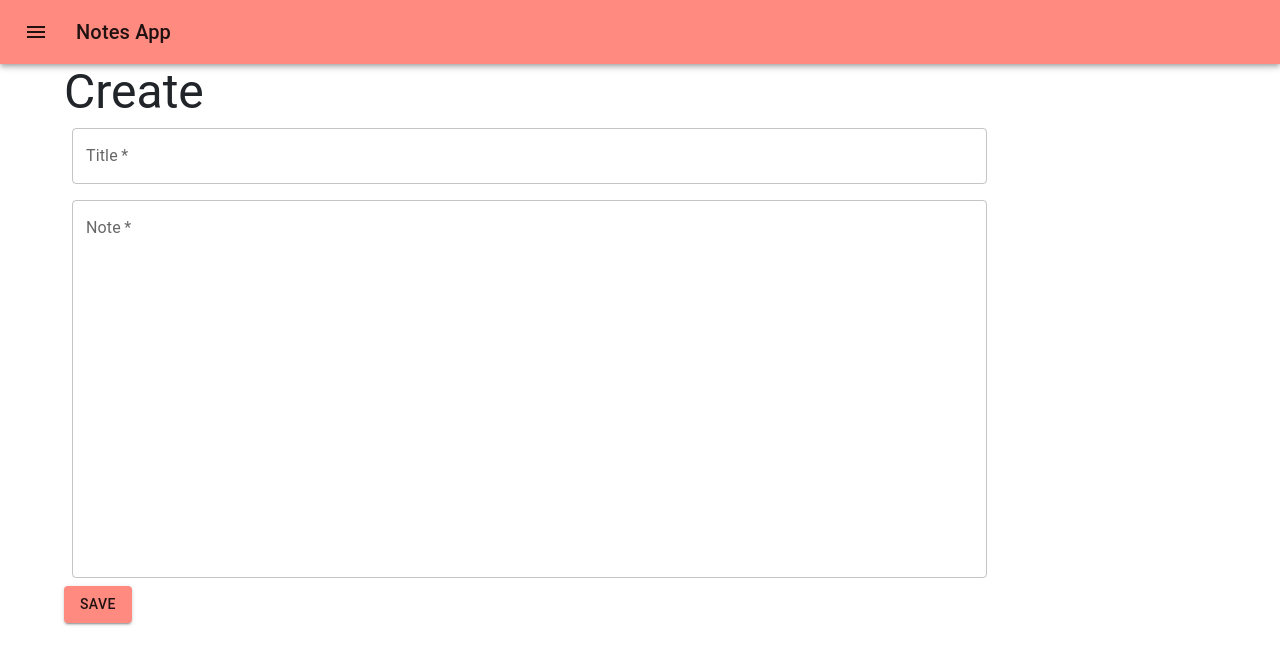
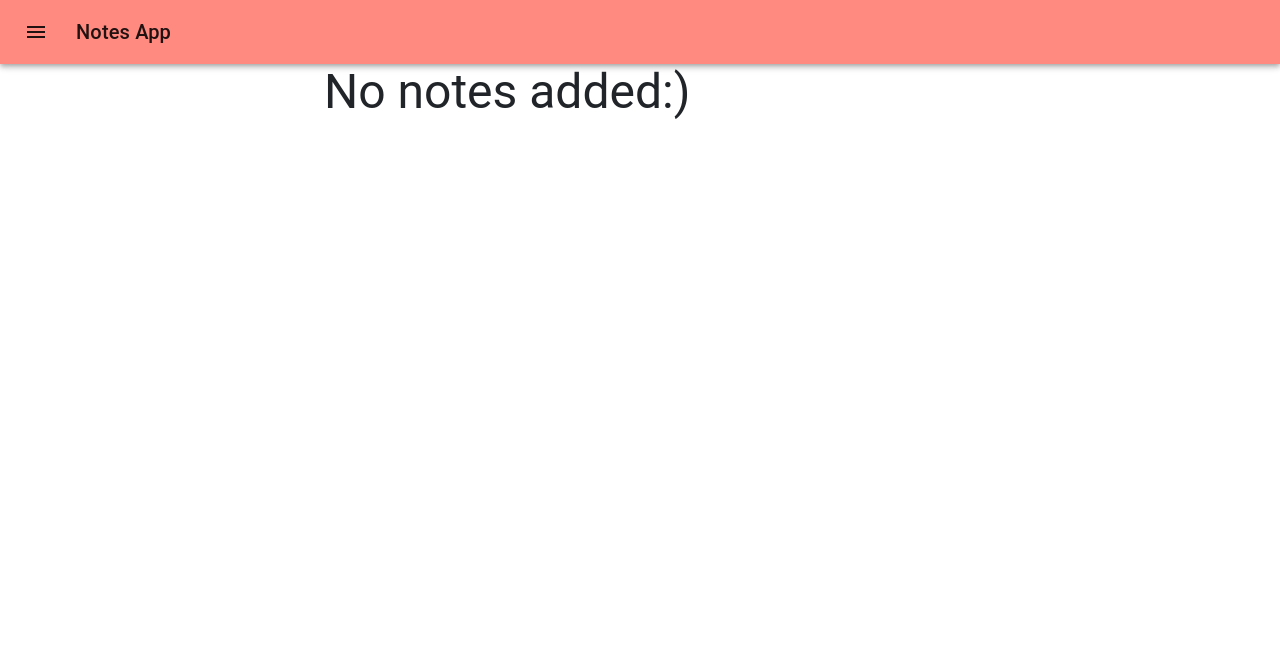
Before and after one commit to lapc18/reactjs-notes-app, a React (Create React App) app: page / in a window 1280 px wide. Shown: the top 664 px of the page. Built offline with nearby package versions, Linux system fonts and the light colour scheme.

Commit message:
feat: add note list component

```diff
--- a/src/components/Note/CreateNote.js
+++ b/src/components/Note/CreateNote.js
@@ -3,12 +3,12 @@ import React, { useState } from "react";
 
 export function CreateNote() {
   const [title, setTitle] = useState("");
-  const [note, setNote] = useState("");
+  const [content, setContent] = useState("");
 
   const onSave = () => {
     console.log("value: ", title);
     setTitle("");
-    setNote("");
+    setContent("");
   };
 
   return (
@@ -40,8 +40,8 @@ export function CreateNote() {
             label="Note"
             variant="outlined"
             minRows={15}
-            value={note}
-            onChange={(e) => setNote(e.target.value)}
+            value={content}
+            onChange={(e) => setContent(e.target.value)}
           />
         </div>
 
--- /dev/null
+++ b/src/components/Note/NoteList.js
@@ -0,0 +1,34 @@
+import { Card, CardContent, CardHeader, Grid, Typography } from "@mui/material";
+import React from "react";
+import { useSelector } from "react-redux";
+
+export function NoteList() {
+  const notes = useSelector((state) => state.notes);
+
+  const renderedNotes = notes.map((note) => (
+    <Grid item>
+      <Card variant="outlined">
+        <CardHeader title={note.title} subheader={note.date} />
+        <CardContent>
+          <Typography variant="body2" color="GrayText">
+            {note.content}
+          </Typography>
+        </CardContent>
+      </Card>
+    </Grid>
+  ));
+
+  const renderEmptyNotes = (
+    <Grid item xs={12} sm={6}>
+      <Typography variant="h3" align="justify">
+        No notes added:)
+      </Typography>
+    </Grid>
+  );
+
+  return (
+    <Grid container justifyContent={"center"} spacing={2}>
+      {notes.length > 0 ? renderedNotes : renderEmptyNotes}
+    </Grid>
+  );
+}
--- a/src/components/Note/index.js
+++ b/src/components/Note/index.js
@@ -1 +1,2 @@
 export  { CreateNote }  from "./CreateNote.js";
+export  { NoteList }  from "./NoteList.js";
--- a/src/pages/Home/Home.js
+++ b/src/pages/Home/Home.js
@@ -1,12 +1,12 @@
 import React from "react";
 import Appbar from "../../components/AppBar/AppBar";
-import { CreateNote } from "../../components/Note";
+import { NoteList } from "../../components/Note";
 
 export default function Home() {
     return (
         <>
             <Appbar />
-            <CreateNote />
+            <NoteList />
         </>
     );
 }
```
